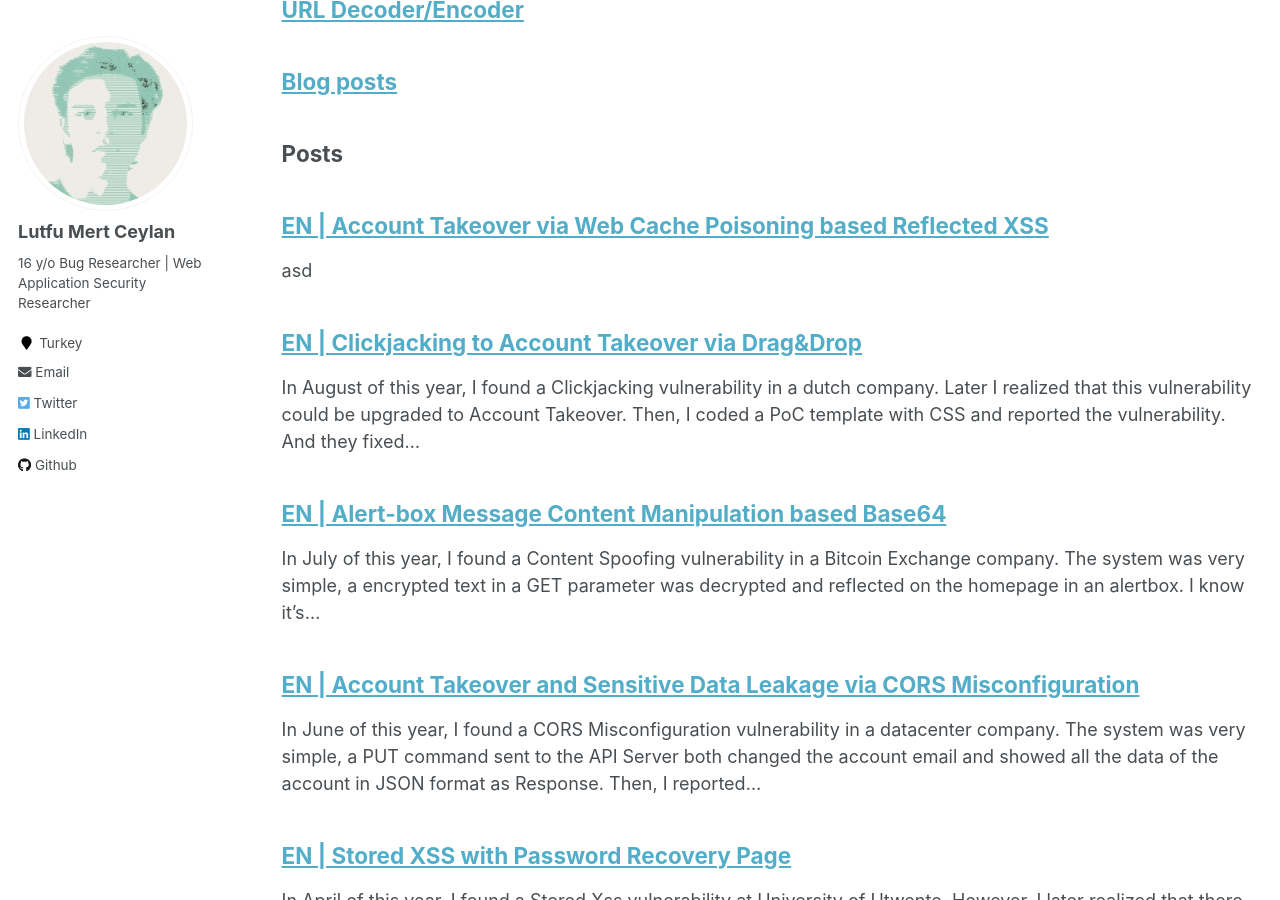
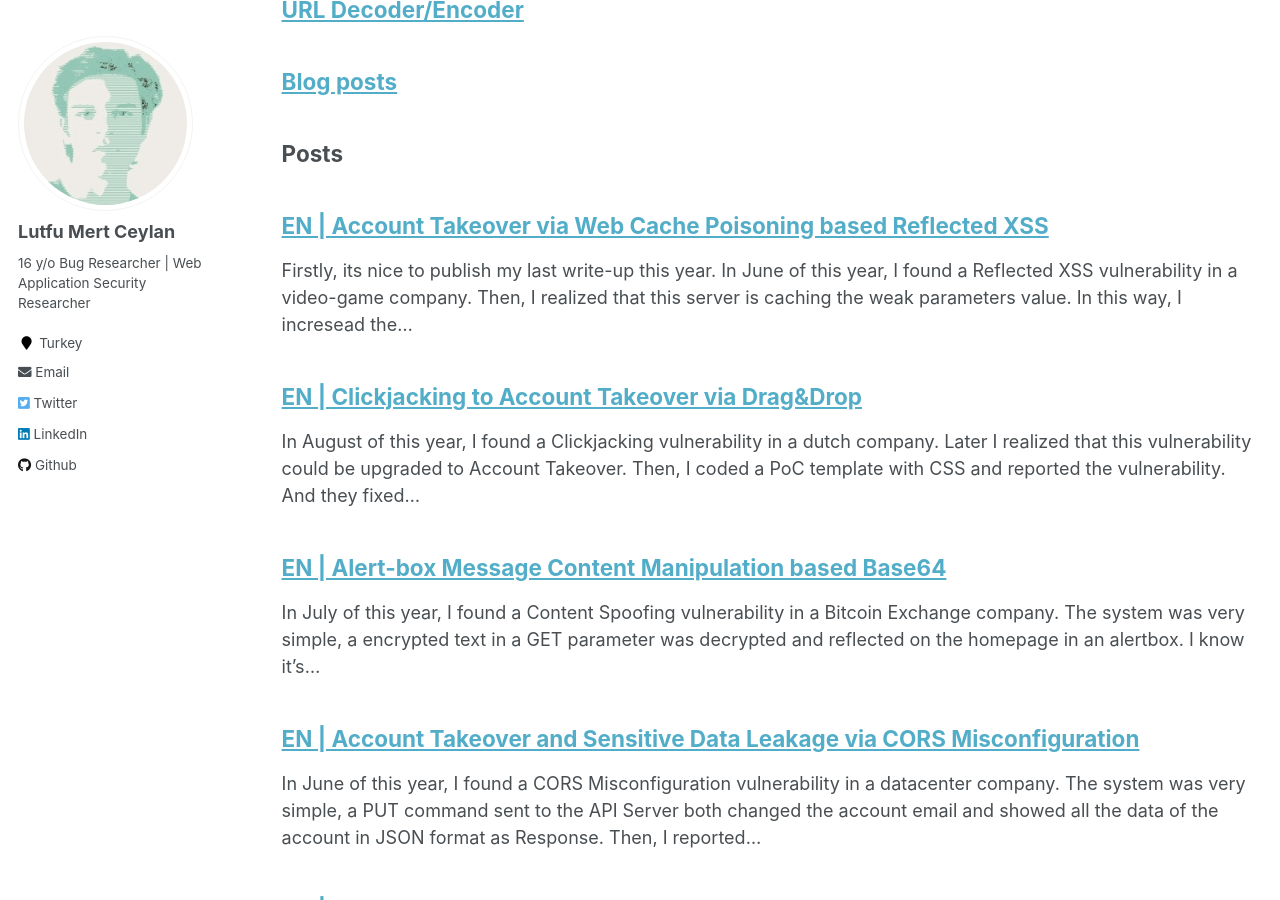
Before and after one commit to lutfumertceylan/mywebsite, a Jekyll site: the page built from _pages/sitemap.md, in a window 1280 px wide and 900 px high, scrolled down 627 px. Built offline with Jekyll 4.4.1, drawn with Linux system fonts in a browser that asks for light colours.

Commit message:
Update 2020-12-26-account-takeover-via-web-cache-poisoning-based-reflected-xss.md

```diff
--- a/_posts/2020-12-26-account-takeover-via-web-cache-poisoning-based-reflected-xss.md
+++ b/_posts/2020-12-26-account-takeover-via-web-cache-poisoning-based-reflected-xss.md
@@ -12,7 +12,7 @@ tags:
   - bugbounty
   - write-up
   - poc
-excerpt: 'asd'
+excerpt: 'Firstly, its nice to publish my last write-up this year. In June of this year, I found a Reflected XSS vulnerability in a video-game company. Then, I realized that this server is caching the weak parameters value. In this way, I incresead the...'
 ---
 
 <img src="https://lutfumertceylan.com.tr/images/web-cache.png"><br>
```
